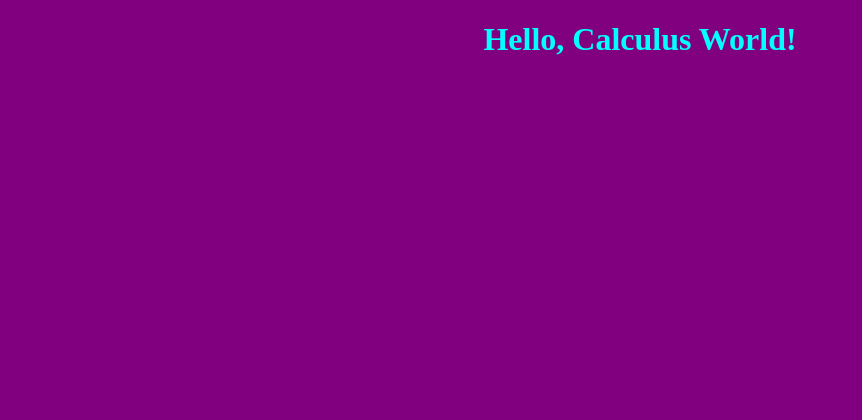
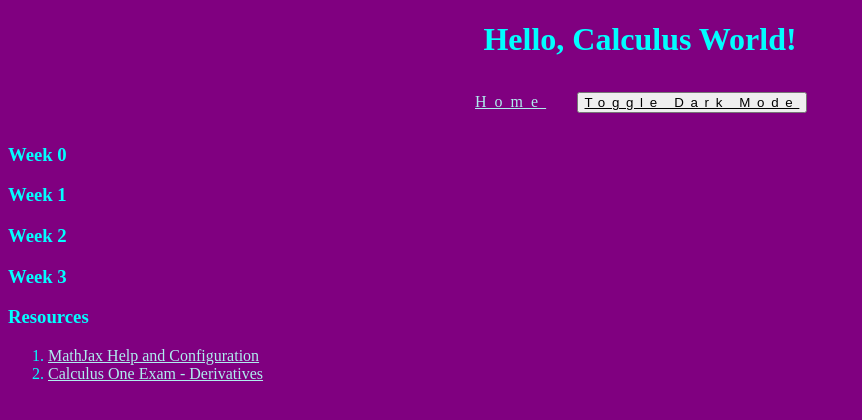
Before and after one commit to thecatsowl/calculus, a plain HTML site: page index.html in a window 1280 px wide. Shown: the whole page, without its empty margins (0-862 px from the left). Drawn offline with Linux system fonts and the light colour scheme.

Commit message:
added content

```diff
--- a/index.html
+++ b/index.html
@@ -7,9 +7,39 @@
       <title>Learning Calculus</title>
       <meta charset="utf-8">
 	  <link rel="icon" href="favicon_2.ico" type="image/x-icon">
+	  <link rel="stylesheet" href="purple.css">
    </head>
 
-   <body style="background-color: #800080;">
-   <h1 align="center" style="color: #00ffff;">Hello, Calculus World!</h1>
+   <body>
+   <h1 class="h1_top">Hello, Calculus World!</h1>
+   <nav class="nav_top">
+      <a class="space" href="index.html">Home</a>
+	  <button class="space" onclick="toggleFunction()">Toggle Dark Mode</button>
+	  <script type="text/javascript" src="togfun.js"></script>
+   </nav>
+
+   <section id="0">
+	   <h3>Week 0</h3>
+   </section>
+
+   <section id="1">
+       <h3>Week 1</h3>
+   </section>
+
+   <section id="2">
+       <h3>Week 2</h3>
+   </section>
+
+   <section id="3">
+       <h3>Week 3</h3>
+   </section>
+
+   <section id="a">
+       <h3>Resources</h3>
+	   <ol>
+	       <li><a href="https://tutorial.math.lamar.edu/mathjax.aspx">MathJax Help and Configuration</a></li>
+		   <li><a href="calc_1_exam.pdf">Calculus One Exam - Derivatives</a></li>
+	   </ol>
+   </section>
    </body>
 </html>
```
